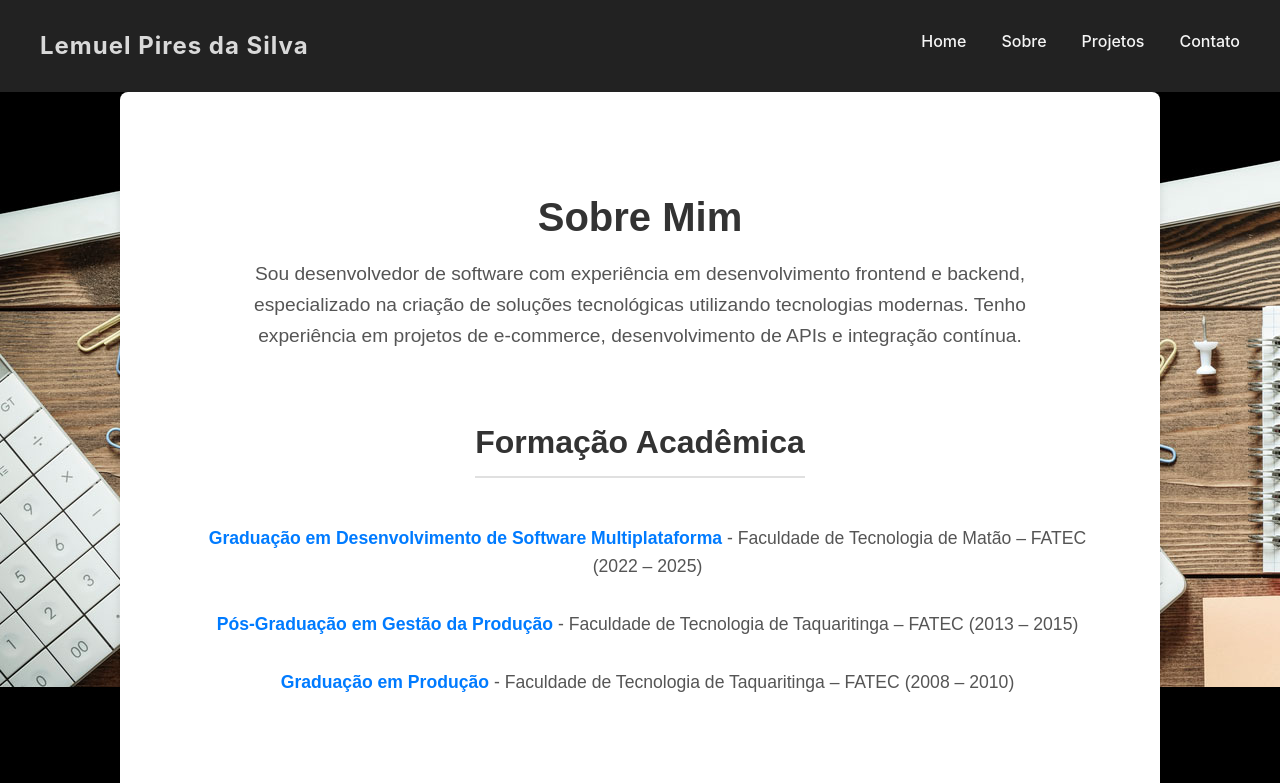
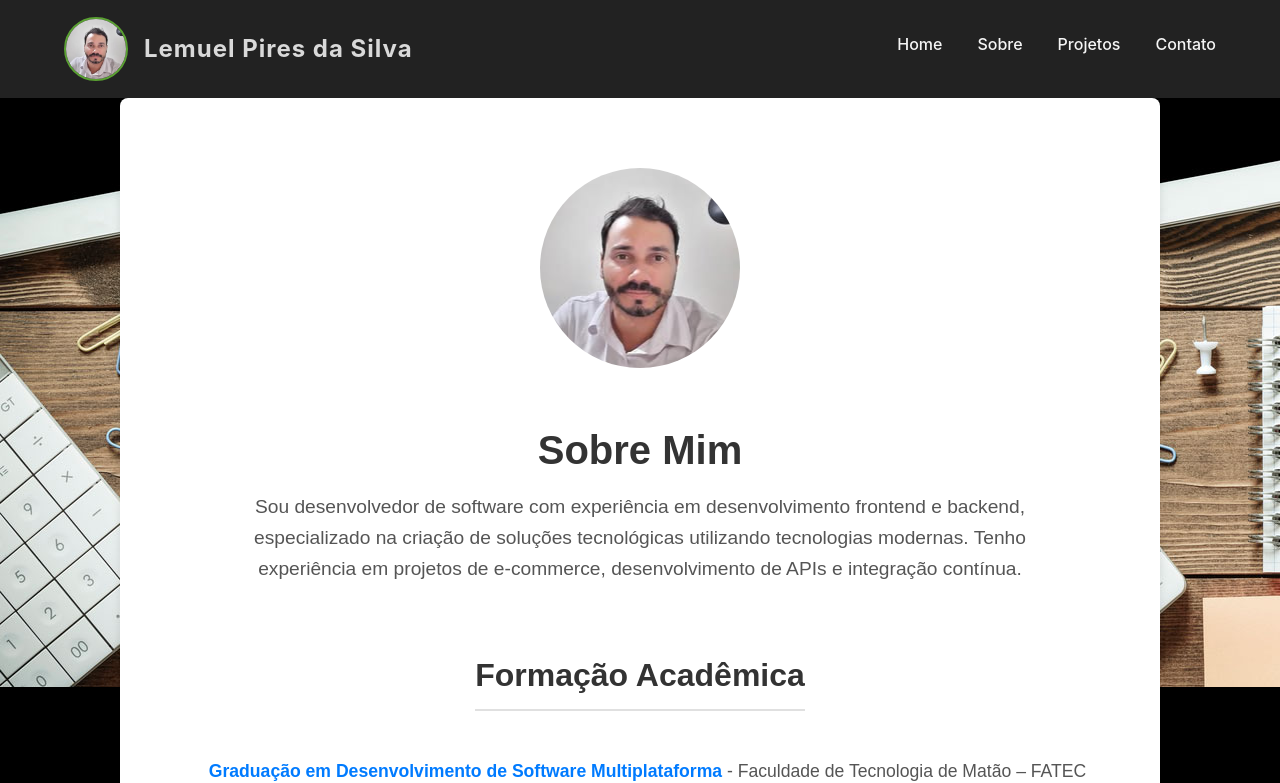
Before and after one commit to lemuelpires/portifolio, a React (Vite) app: page /sobre in a window 1280 px wide. Shown: the top 783 px of the page. Built offline with nearby package versions, Linux system fonts and the light colour scheme.

Commit message:
adicionada foto de perfil

```diff
--- a/src/components/Header/Header.jsx
+++ b/src/components/Header/Header.jsx
@@ -1,6 +1,7 @@
 import React, { useState } from "react";
 import style from './Header.module.css';
-import { FaBars, FaTimes } from 'react-icons/fa'; // Ícones para o menu hambúrguer
+import { FaBars, FaTimes } from 'react-icons/fa';
+import Foto from '../../assets/foto/foto.jpg';
 
 function Header() {
     const [isOpen, setIsOpen] = useState(false);
@@ -13,6 +14,7 @@ function Header() {
         <header className={style.header}>
             <div className={style.headerContainer}>
                 <div className={style.logo}>
+                    <img src={Foto} alt="Logo" />
                     <h1>Lemuel Pires da Silva</h1>
                 </div>
                 <nav className={`${style.headerNav} ${isOpen ? style.open : ''}`}>
--- a/src/components/Header/Header.module.css
+++ b/src/components/Header/Header.module.css
@@ -1,7 +1,8 @@
 .header {
+
     background-color: #222; /* Cor de fundo do header */
     color: #f5f5f5; /* Cor do texto */
-    padding: 17px 20px;
+    padding: 17px 4em;
     position: relative;
 }
 
@@ -19,6 +20,21 @@
     font-weight: bold;
     letter-spacing: 1px;
     color: #d9d9d9; /* Cor do logo */
+}
+
+.logo img {
+    width: 60px;
+    height: 60px;
+    border-radius:50px;
+    border: 2px solid #5aa032;
+}
+
+.logo {
+    display:flex;
+    flex-direction:row;
+    justify-content: center;
+    align-items: center;
+    gap: 1em;
 }
 
 .headerNav ul {
--- a/src/pages/About/About.module.css
+++ b/src/pages/About/About.module.css
@@ -11,6 +11,13 @@
 .intro {
     text-align: center;
     margin-bottom: 40px;
+}
+
+.introImage img{
+    width: 200px;
+    height: 200px;
+    border-radius: 50%;
+    margin-bottom: 20px;
 }
 
 .introContent h1 {
--- a/src/pages/About/index.jsx
+++ b/src/pages/About/index.jsx
@@ -1,10 +1,14 @@
 import React from 'react';
 import style from './About.module.css'; // Importação do CSS Module
+import Foto from '../../assets/foto/foto.jpg';
 
 function Sobre() {
     return (
         <div className={style.aboutContainer}>
             <section className={style.intro}>
+                <div className={style.introImage}>
+                    <img src={Foto} alt="Foto" />
+                </div>
                 <div className={style.introContent}>
                     <h1>Sobre Mim</h1>
                     <p>Sou desenvolvedor de software com experiência em desenvolvimento frontend e backend, especializado na criação de soluções tecnológicas utilizando tecnologias modernas. Tenho experiência em projetos de e-commerce, desenvolvimento de APIs e integração contínua.</p>
```
Also changed, not shown: src/assets/foto/foto.jpg (added).
